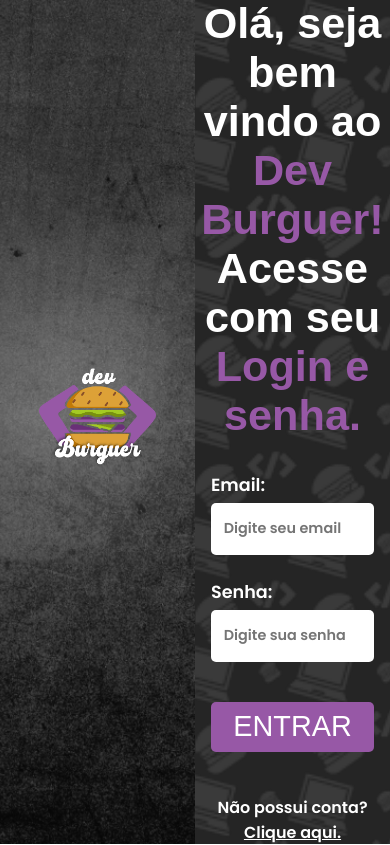
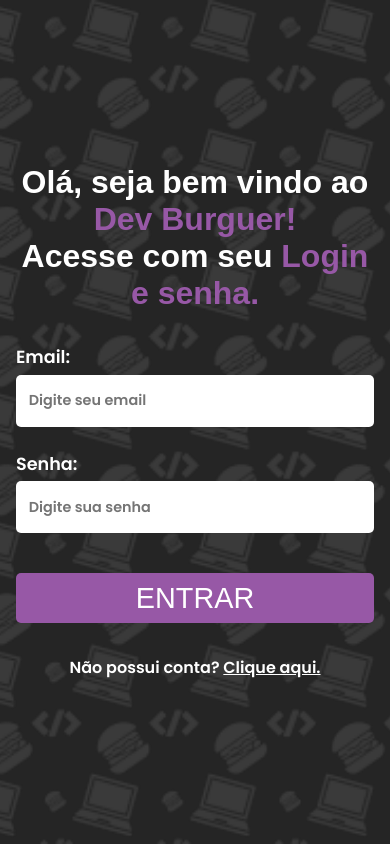
Before and after one commit to aleanrocha/dev-burger-interface, a React (Vite) app: page / in a window 390 px wide. Built offline with nearby package versions, Linux system fonts and the light colour scheme; a web font is replaced by a local one.

Commit message:
implement responsive design for login screen

```diff
--- a/src/containers/Login/styles.js
+++ b/src/containers/Login/styles.js
@@ -9,6 +9,9 @@
   height: 100vh;
   background-color: #252525;
   color: #fff;
+  @media screen and (max-width: 768px) {
+    flex-direction: column;
+  }
 `
 export const LeftContainer = styled.div`
   background: url('${bgLogin1}') no-repeat center / cover;
@@ -19,6 +22,9 @@
   & > img {
     width: 60%;
   }
+  @media screen and (max-width: 768px) {
+    display: none;
+  }
 `
 export const RightContainer = styled.div`
   background: url('${bgLogin2}') center / cover;
@@ -28,6 +34,10 @@
   flex-direction: column;
   align-items: center;
   padding: 1rem;
+  @media screen and (max-width: 768px) {
+    width: 100%;
+    height: 100vh;
+  }
 `
 export const Title = styled.h2`
   text-align: center;
@@ -37,6 +47,9 @@
   & > span {
     font-family: 'Road Rage', sans-serif;
     color: #9758a6;
+  }
+  @media screen and (max-width: 768px) {
+    font-size: 2rem;
   }
 `
 export const Form = styled.form`
@@ -70,7 +83,7 @@
 export const Text = styled.p`
   text-align: center;
   font-weight: 600;
-  margin-top: 1.7rem;
+  margin-top: 1rem;
   & > a {
     color: #fff;
     text-decoration: underline;
```
